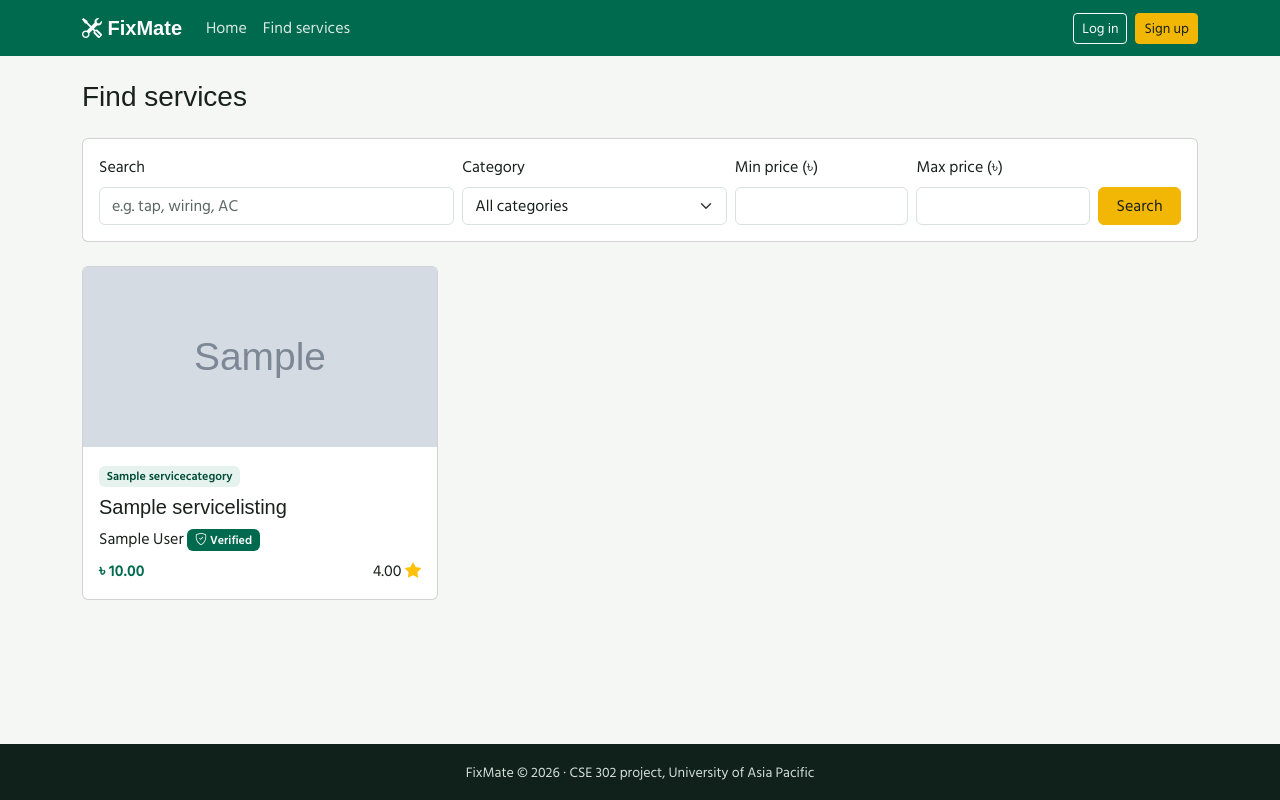
After one commit to mahidhasan01/FixMate, a Django app: page /services/listings/ in a window 1280 px wide. The commit adds this page. Run offline with Django 5.2, Linux system fonts and the light colour scheme; tables that the repository leaves empty hold one stand-in row (values such as "Sample post"); grey boxes marked "Sample" are stand-in pictures; some libraries are stand-ins or nearby versions; some web fonts are replaced.

Commit message:
added listing search page with cards

```diff
--- a/services_app/urls.py
+++ b/services_app/urls.py
@@ -5,6 +5,7 @@ from . import views
 app_name = 'services_app'
 
 urlpatterns = [
+    path('listings/', views.listing_list, name='listing_list'),
     path('listings/mine/', views.my_listings, name='my_listings'),
     path('listings/new/', views.listing_create, name='listing_create'),
     path('listings/<int:pk>/update/', views.listing_update, name='listing_update'),
--- a/services_app/views.py
+++ b/services_app/views.py
@@ -1,11 +1,40 @@
 from django.contrib import messages
 from django.contrib.auth.decorators import login_required
+from django.db.models import Q
 from django.shortcuts import get_object_or_404, redirect, render
 
 from accounts_app.models import User
 
 from .forms import ServiceListingForm
-from .models import ServiceListing
+from .models import ServiceCategory, ServiceListing
+
+
+def listing_list(request):
+    listings = ServiceListing.objects.select_related('worker__user', 'category').order_by('-id')
+
+    q = request.GET.get('q', '')
+    category = request.GET.get('category', '')
+    min_price = request.GET.get('min_price', '')
+    max_price = request.GET.get('max_price', '')
+
+    if q:
+        listings = listings.filter(Q(title__icontains=q) | Q(description__icontains=q))
+    if category.isdigit():
+        listings = listings.filter(category_id=category)
+    if min_price.isdigit():
+        listings = listings.filter(price__gte=min_price)
+    if max_price.isdigit():
+        listings = listings.filter(price__lte=max_price)
+
+    context = {
+        'listings': listings,
+        'categories': ServiceCategory.objects.order_by('name'),
+        'q': q,
+        'category': category,
+        'min_price': min_price,
+        'max_price': max_price,
+    }
+    return render(request, 'services_app/listing_list.html', context)
 
 
 @login_required
--- a/static/css/style.css
+++ b/static/css/style.css
@@ -106,6 +106,31 @@ h1, h2, h3, h4, h5, h6, .navbar-brand {
     color: var(--fm-green);
 }
 
+.listing-card {
+    transition: transform 0.15s, box-shadow 0.15s;
+}
+
+.listing-card:hover {
+    transform: translateY(-3px);
+    box-shadow: 0 6px 16px rgba(24, 33, 28, 0.12);
+}
+
+.listing-card-img {
+    height: 180px;
+    object-fit: cover;
+    background-color: var(--fm-green-tint);
+}
+
+.category-tag {
+    color: var(--fm-green-dark);
+    background-color: var(--fm-green-tint);
+}
+
+.listing-price {
+    color: var(--fm-green);
+    font-weight: 700;
+}
+
 .listing-thumb {
     width: 64px;
     height: 48px;
--- a/templates/home.html
+++ b/templates/home.html
@@ -8,7 +8,7 @@
             <h1 class="hero-title" lang="bn">ভাই, ভালো একজন মিস্ত্রি চেনেন?</h1>
             <p class="lead mb-3">Book verified electricians, plumbers and technicians near you.</p>
 
-            <form method="get" role="search" class="tw-max-w-xl tw-mx-auto">
+            <form method="get" action="{% url 'services_app:listing_list' %}" role="search" class="tw-max-w-xl tw-mx-auto">
                 <div class="input-group input-group-lg">
                     <input type="search" name="q" class="form-control"
                            placeholder="What needs fixing?" aria-label="Search services">
--- /dev/null
+++ b/templates/partials/_listing_card.html
@@ -0,0 +1,28 @@
+<div class="card h-100 listing-card">
+    {% if listing.service_image %}
+        <img src="{{ listing.service_image.url }}" alt="{{ listing.title }}" class="card-img-top listing-card-img">
+    {% else %}
+        <div class="listing-card-img d-flex align-items-center justify-content-center">
+            <i class="bi bi-tools fs-1 text-body-secondary"></i>
+        </div>
+    {% endif %}
+
+    <div class="card-body">
+        <span class="badge category-tag mb-2">{{ listing.category.name }}</span>
+        <h2 class="h5 card-title">{{ listing.title }}</h2>
+        <p class="mb-2">
+            {{ listing.worker.user.get_full_name|default:listing.worker.user.username }}
+            {% if listing.worker.verified_badge %}
+                <span class="badge badge-verified"><i class="bi bi-shield-check"></i> Verified</span>
+            {% endif %}
+        </p>
+        <div class="d-flex justify-content-between align-items-center">
+            <span class="listing-price">৳ {{ listing.price }}</span>
+            {% if listing.worker.average_rating > 0 %}
+                <span>{{ listing.worker.average_rating }} <i class="bi bi-star-fill text-warning"></i></span>
+            {% else %}
+                <span class="text-body-secondary small">No ratings yet</span>
+            {% endif %}
+        </div>
+    </div>
+</div>
--- a/templates/partials/_navbar.html
+++ b/templates/partials/_navbar.html
@@ -11,6 +11,9 @@
             <ul class="navbar-nav me-auto">
                 <li class="nav-item">
                     <a class="nav-link" href="{% url 'home' %}">Home</a>
+                </li>
+                <li class="nav-item">
+                    <a class="nav-link" href="{% url 'services_app:listing_list' %}">Find services</a>
                 </li>
             </ul>
 
--- /dev/null
+++ b/templates/services_app/listing_list.html
@@ -0,0 +1,46 @@
+{% extends 'base.html' %}
+
+{% block title %}Find services - FixMate{% endblock %}
+
+{% block content %}
+    <h1 class="h3 mb-4">Find services</h1>
+
+    <form method="get" class="card card-body mb-4">
+        <div class="row g-2 align-items-end">
+            <div class="col-md-4">
+                <label for="q" class="form-label">Search</label>
+                <input type="search" id="q" name="q" value="{{ q }}" class="form-control" placeholder="e.g. tap, wiring, AC">
+            </div>
+            <div class="col-md-3">
+                <label for="category" class="form-label">Category</label>
+                <select id="category" name="category" class="form-select">
+                    <option value="">All categories</option>
+                    {% for cat in categories %}
+                        <option value="{{ cat.pk }}" {% if category == cat.pk|stringformat:'s' %}selected{% endif %}>{{ cat.name }}</option>
+                    {% endfor %}
+                </select>
+            </div>
+            <div class="col-6 col-md-2">
+                <label for="min_price" class="form-label">Min price (৳)</label>
+                <input type="number" id="min_price" name="min_price" value="{{ min_price }}" min="0" class="form-control">
+            </div>
+            <div class="col-6 col-md-2">
+                <label for="max_price" class="form-label">Max price (৳)</label>
+                <input type="number" id="max_price" name="max_price" value="{{ max_price }}" min="0" class="form-control">
+            </div>
+            <div class="col-md-1 d-grid">
+                <button type="submit" class="btn btn-warning">Search</button>
+            </div>
+        </div>
+    </form>
+
+    <div class="row g-4">
+        {% for listing in listings %}
+            <div class="col-md-6 col-lg-4">
+                {% include 'partials/_listing_card.html' %}
+            </div>
+        {% empty %}
+            <p class="text-body-secondary">No listings found. Try a different search.</p>
+        {% endfor %}
+    </div>
+{% endblock %}
```
